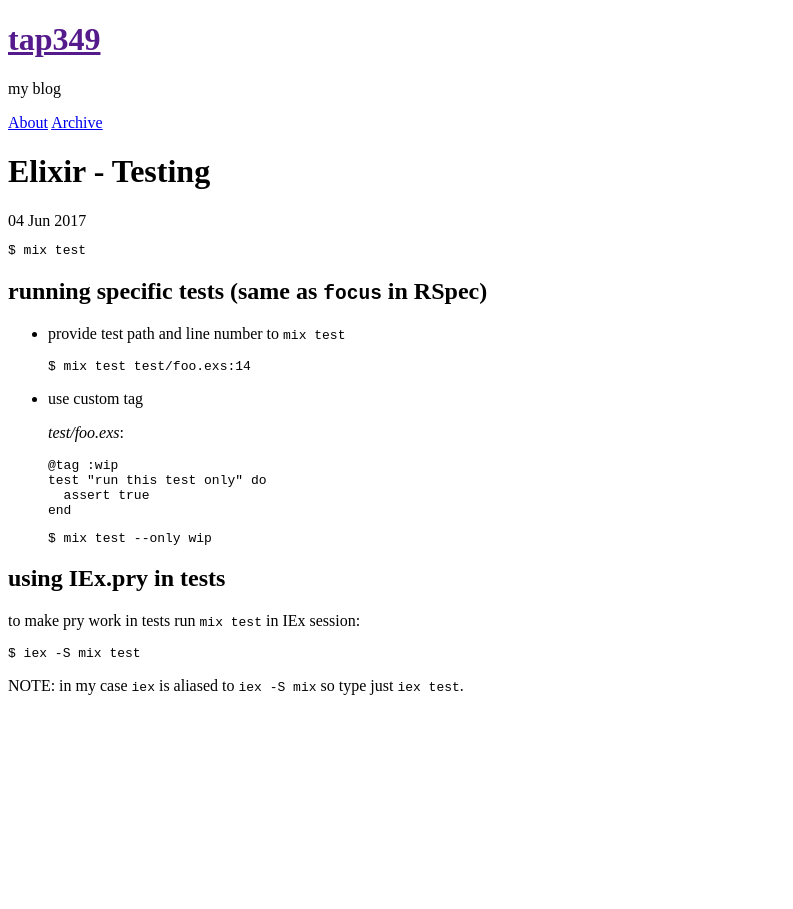
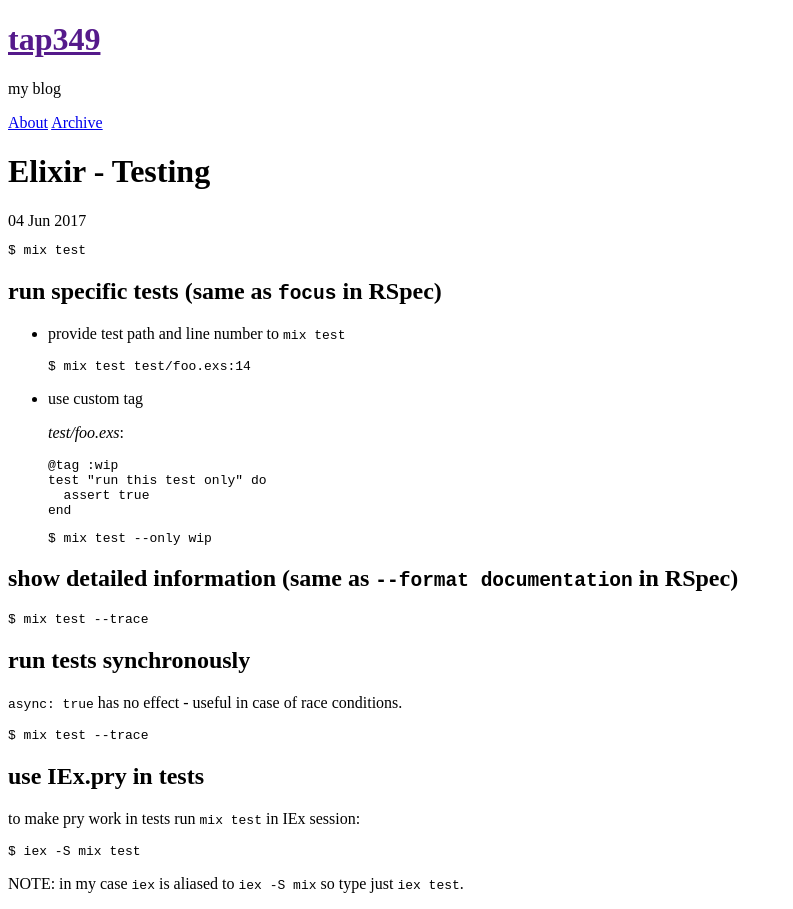
Before and after one commit to tap349/tap349.github.io, a Jekyll site: the page built from _posts/2017-06-04-elixir-testing.md, in a window 1280 px wide. Shown: the whole page, without its empty margins (0-793 px from the left). Built offline with Jekyll 4.4.1, drawn with Linux system fonts in a browser that asks for light colours.

Commit message:
update 2017-06-05_22:44:48

````diff
--- a/_posts/2017-06-04-elixir-tests.md
+++ b/_posts/2017-06-04-elixir-testing.md
@@ -12,7 +12,7 @@ categories: [elixir, testing]
 $ mix test
 ```
 
-## running specific tests (same as `focus` in RSpec)
+## run specific tests (same as `focus` in RSpec)
 
 - provide test path and line number to `mix test`
 
@@ -35,7 +35,21 @@ $ mix test
   $ mix test --only wip
   ```
 
-## using IEx.pry in tests
+## show detailed information (same as `--format documentation` in RSpec)
+
+```sh
+$ mix test --trace
+```
+
+## run tests synchronously
+
+`async: true` has no effect - useful in case of race conditions.
+
+```sh
+$ mix test --trace
+```
+
+## use IEx.pry in tests
 
 to make pry work in tests run `mix test` in IEx session:
 
````
